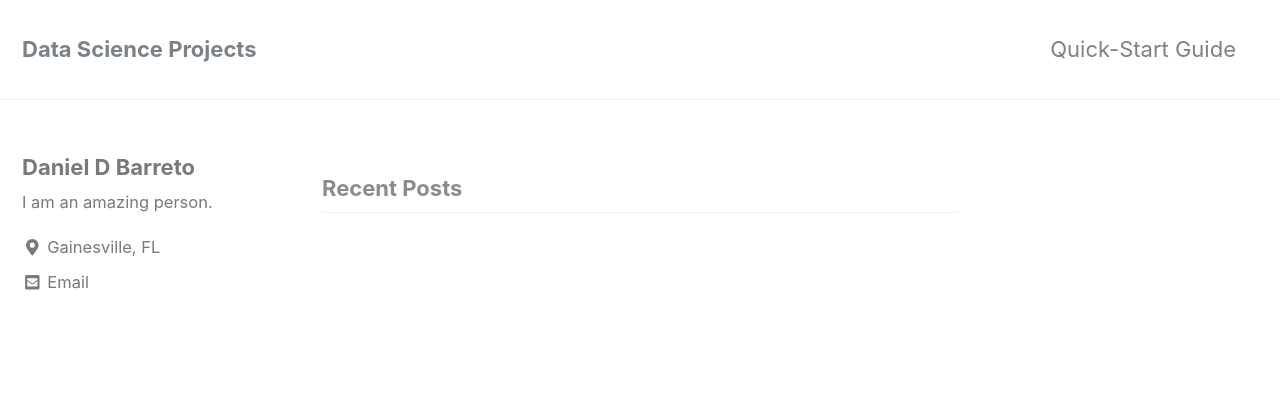
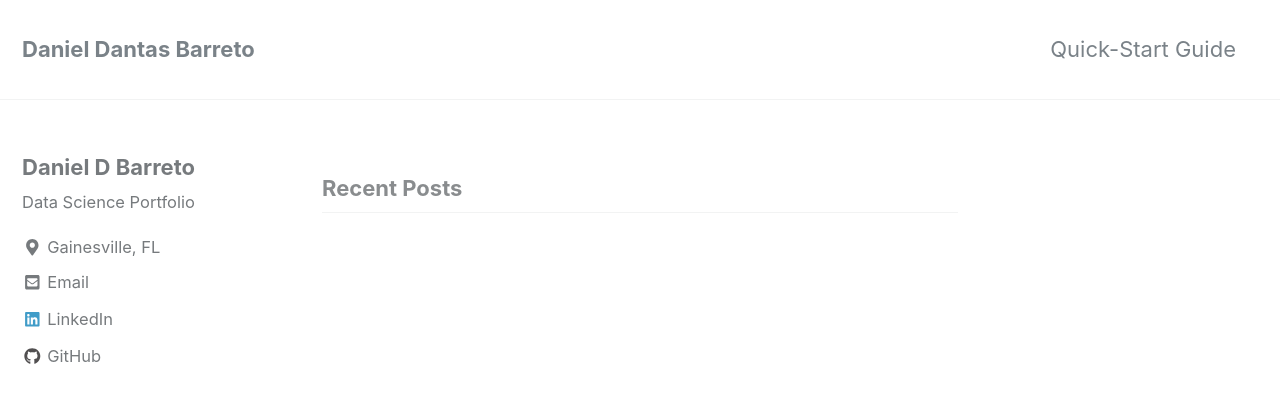
Before and after one commit to ddantasds/ddantasds.github.io, a Jekyll site: the page built from index.html, in a window 1280 px wide and 900 px high. Shown: the top 403 px of the window. Built offline with Jekyll 4.4.1, drawn with Linux system fonts in a browser that asks for light colours; nearby versions of some CDN libraries; the list of posts is cut into pages by our own code; part of the change alters nothing that is shown.

Commit message:
modify _config.yml

```diff
--- a/_config.yml
+++ b/_config.yml
@@ -16,10 +16,10 @@ minimal_mistakes_skin    : "default" # "air", "aqua", "contrast", "dark", "dirt"
 
 # Site Settings
 locale                   : "en-US"
-title                    : "Data Science Projects"
+title                    : "Daniel Dantas Barreto"
 title_separator          : "-"
 name                     : "Daniel Dantas Barreto"
-description              : "hort projects to demonstrate the use of machine learning techniques to solve real-world problems. These are personal projects from different areas of my interest."
+description              : "Data Science Portfolio"
 url                      : "https://ddantasds.github.io"
 baseurl                  : # the subpath of your site, e.g. "/blog"
 repository               : # GitHub username/repo-name e.g. "mmistakes/minimal-mistakes"
@@ -102,7 +102,7 @@ analytics:
 author:
   name             : "Daniel D Barreto"
   avatar           : # path of avatar image, e.g. "/assets/images/bio-photo.jpg"
-  bio              : "I am an amazing person."
+  bio              : "Data Science Portfolio"
   location         : "Gainesville, FL"
   email            : "ddantas85@gmail.com"
   uri              :
@@ -113,13 +113,13 @@ author:
   flickr           :
   facebook         :
   foursquare       :
-  github           :
+  github           : "ddantasds"
   gitlab           :
   google_plus      :
   keybase          :
   instagram        :
   lastfm           :
-  linkedin         : # "john-doe-12345678" (the last part of your profile url, e.g. https://www.linkedin.com/in/john-doe-12345678)
+  linkedin         : "ddbarreto"
   pinterest        :
   soundcloud       :
   stackoverflow    : # "123456/username" (the last part of your profile url, e.g. https://stackoverflow.com/users/123456/username)
@@ -269,3 +269,11 @@ defaults:
       comments: # true
       share: true
       related: true
+
+  # _pages
+  - scope:
+      path: ""
+      type: pages
+    values:
+      layout: single
+      author_profile: true
```
